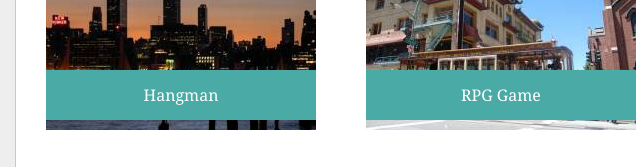
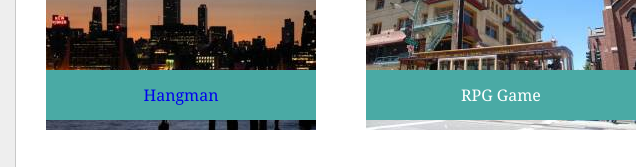
Before and after one commit to gargonator/Responsive-Portfolio, a plain HTML site: page portfolio.html in a window 1280 px wide. Shown: the part 313-480 px from the top of the page, 145-785 px from the left. Drawn offline with Linux system fonts and the light colour scheme.

Commit message:
updated portfolio with hangman link

```diff
--- a/portfolio.html
+++ b/portfolio.html
@@ -28,7 +28,7 @@
 					<br>
 					<div class="pf-image pf-left cf">
 						<img src="assets/images/project1.jpg">
-						<div class="label pf-1">Hangman</div>
+						<div class="label pf-1"><a href='https://github.com/gargonator/hangman-cli'>Hangman</a></div>
 					</div>
 					<div class="pf-image pf-right cf">
 						<img src="assets/images/project2.jpg">
```
